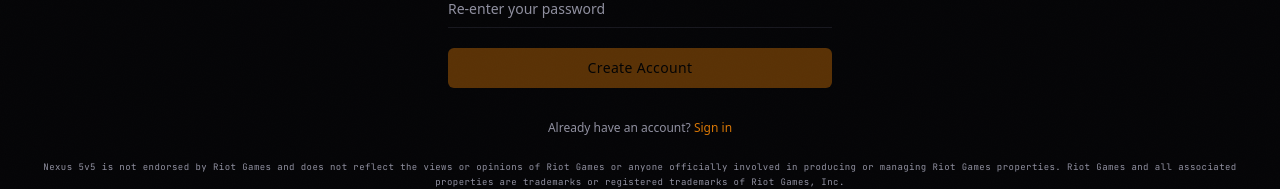
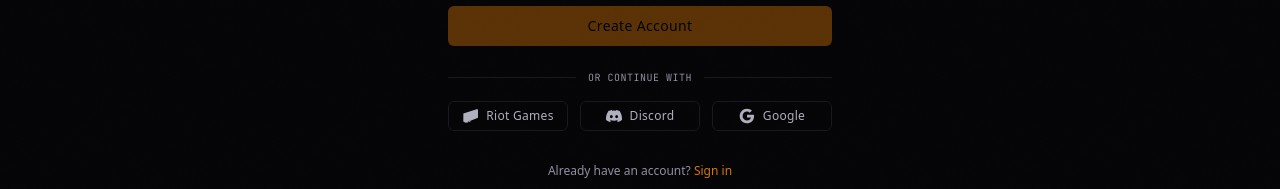
Before and after one commit to RohanM023/Nexus5v5, a Next.js app in the folder frontend/: page /register in a window 1280 px wide. Shown: the part 510-699 px from the top of the page. Built offline with nearby package versions, Linux system fonts and the light colour scheme; no server answers.

Commit message:
feat(ui): add OAuth buttons and Connected Platforms section
Add placeholder OAuth sign-in buttons (Riot Games, Discord, Google) to
login and register pages, and a Connected Platforms card to settings
showing LoL status from linked accounts plus Discord/Twitch placeholders.

```diff
--- a/frontend/src/app/(auth)/login/page.tsx
+++ b/frontend/src/app/(auth)/login/page.tsx
@@ -6,6 +6,7 @@ import Link from "next/link";
 import { useAuth } from "@/lib/hooks/use-auth";
 import { Button } from "@/components/ui/button";
 import { Input } from "@/components/ui/input";
+import { OAuthButtons } from "@/components/auth/oauth-buttons";
 
 export default function LoginPage() {
   const router = useRouter();
@@ -64,6 +65,8 @@ export default function LoginPage() {
         </Button>
       </form>
 
+      <OAuthButtons />
+
       <p className="mt-8 text-center text-xs text-[var(--color-text-muted)]">
         No account?{" "}
         <Link
--- a/frontend/src/app/(auth)/register/page.tsx
+++ b/frontend/src/app/(auth)/register/page.tsx
@@ -6,6 +6,7 @@ import Link from "next/link";
 import { useAuth } from "@/lib/hooks/use-auth";
 import { Button } from "@/components/ui/button";
 import { Input } from "@/components/ui/input";
+import { OAuthButtons } from "@/components/auth/oauth-buttons";
 import { cn } from "@/lib/utils";
 
 function getPasswordStrength(password: string): {
@@ -140,6 +141,8 @@ export default function RegisterPage() {
         </Button>
       </form>
 
+      <OAuthButtons />
+
       <p className="mt-8 text-center text-xs text-[var(--color-text-muted)]">
         Already have an account?{" "}
         <Link
--- a/frontend/src/app/(dashboard)/settings/page.tsx
+++ b/frontend/src/app/(dashboard)/settings/page.tsx
@@ -4,6 +4,7 @@ import { useState } from "react";
 import { useAuth } from "@/lib/hooks/use-auth";
 import { useProfile } from "@/lib/hooks/use-profile";
 import { AccountCard } from "@/components/profile/account-card";
+import { PlatformConnectionCard } from "@/components/profile/platform-connection-card";
 import { Card, CardContent, CardHeader, CardTitle } from "@/components/ui/card";
 import { Button } from "@/components/ui/button";
 import { Input } from "@/components/ui/input";
@@ -107,6 +108,50 @@ export default function SettingsPage() {
 
       <Card>
         <CardHeader>
+          <CardTitle>Connected Platforms</CardTitle>
+        </CardHeader>
+        <CardContent className="space-y-2">
+          <PlatformConnectionCard
+            name="League of Legends"
+            icon={
+              <svg viewBox="0 0 24 24" className="h-4 w-4" fill="currentColor">
+                <path d="M12.534 21.77l-1.09-2.81 10.52-3.86V4.22l-19.93 6.2v8.85l5.63 3.17 2.7-3.39-3.94-2.18v-3.07l2.97-1.07v3.6l3.12 1.7Zm9.43-19.77L2.036 8.26l-.07 12.15 3.24 1.83L24 14.67l-.036-12.67Z" />
+              </svg>
+            }
+            connected={(profile?.accounts?.length ?? 0) > 0}
+            connectedLabel={
+              profile?.accounts?.find((a) => a.is_primary)
+                ? `${profile.accounts.find((a) => a.is_primary)!.game_name}#${profile.accounts.find((a) => a.is_primary)!.tag_line}`
+                : profile?.accounts?.[0]
+                  ? `${profile.accounts[0].game_name}#${profile.accounts[0].tag_line}`
+                  : undefined
+            }
+          />
+          <PlatformConnectionCard
+            name="Discord"
+            icon={
+              <svg viewBox="0 0 24 24" className="h-4 w-4" fill="currentColor">
+                <path d="M20.317 4.37a19.791 19.791 0 0 0-4.885-1.515.074.074 0 0 0-.079.037c-.21.375-.444.864-.608 1.25a18.27 18.27 0 0 0-5.487 0 12.64 12.64 0 0 0-.617-1.25.077.077 0 0 0-.079-.037A19.736 19.736 0 0 0 3.677 4.37a.07.07 0 0 0-.032.027C.533 9.046-.32 13.58.099 18.057a.082.082 0 0 0 .031.057 19.9 19.9 0 0 0 5.993 3.03.078.078 0 0 0 .084-.028 14.09 14.09 0 0 0 1.226-1.994.076.076 0 0 0-.041-.106 13.107 13.107 0 0 1-1.872-.892.077.077 0 0 1-.008-.128 10.2 10.2 0 0 0 .372-.292.074.074 0 0 1 .077-.01c3.928 1.793 8.18 1.793 12.062 0a.074.074 0 0 1 .078.01c.12.098.246.198.373.292a.077.077 0 0 1-.006.127 12.299 12.299 0 0 1-1.873.892.077.077 0 0 0-.041.107c.36.698.772 1.362 1.225 1.993a.076.076 0 0 0 .084.028 19.839 19.839 0 0 0 6.002-3.03.077.077 0 0 0 .032-.054c.5-5.177-.838-9.674-3.549-13.66a.061.061 0 0 0-.031-.03zM8.02 15.33c-1.183 0-2.157-1.085-2.157-2.419 0-1.333.956-2.419 2.157-2.419 1.21 0 2.176 1.095 2.157 2.42 0 1.333-.956 2.418-2.157 2.418zm7.975 0c-1.183 0-2.157-1.085-2.157-2.419 0-1.333.955-2.419 2.157-2.419 1.21 0 2.176 1.095 2.157 2.42 0 1.333-.946 2.418-2.157 2.418z" />
+              </svg>
+            }
+            connected={false}
+            onConnect={() => alert("Discord integration coming soon.")}
+          />
+          <PlatformConnectionCard
+            name="Twitch"
+            icon={
+              <svg viewBox="0 0 24 24" className="h-4 w-4" fill="currentColor">
+                <path d="M11.571 4.714h1.715v5.143H11.57zm4.715 0H18v5.143h-1.714zM6 0 1.714 4.286v15.428h5.143V24l4.286-4.286h3.428L22.286 12V0zm14.571 11.143-3.428 3.428h-3.429l-3 3v-3H6.857V1.714h13.714Z" />
+              </svg>
+            }
+            connected={false}
+            onConnect={() => alert("Twitch integration coming soon.")}
+          />
+        </CardContent>
+      </Card>
+
+      <Card>
+        <CardHeader>
           <CardTitle>Link Riot Account</CardTitle>
         </CardHeader>
         <CardContent>
--- /dev/null
+++ b/frontend/src/components/auth/oauth-buttons.tsx
@@ -0,0 +1,67 @@
+"use client";
+
+import { Button } from "@/components/ui/button";
+
+const PROVIDERS = [
+  {
+    name: "Riot Games",
+    icon: (
+      <svg viewBox="0 0 24 24" className="h-4 w-4" fill="currentColor">
+        <path d="M12.534 21.77l-1.09-2.81 10.52-3.86V4.22l-19.93 6.2v8.85l5.63 3.17 2.7-3.39-3.94-2.18v-3.07l2.97-1.07v3.6l3.12 1.7Zm9.43-19.77L2.036 8.26l-.07 12.15 3.24 1.83L24 14.67l-.036-12.67Z" />
+      </svg>
+    ),
+  },
+  {
+    name: "Discord",
+    icon: (
+      <svg viewBox="0 0 24 24" className="h-4 w-4" fill="currentColor">
+        <path d="M20.317 4.37a19.791 19.791 0 0 0-4.885-1.515.074.074 0 0 0-.079.037c-.21.375-.444.864-.608 1.25a18.27 18.27 0 0 0-5.487 0 12.64 12.64 0 0 0-.617-1.25.077.077 0 0 0-.079-.037A19.736 19.736 0 0 0 3.677 4.37a.07.07 0 0 0-.032.027C.533 9.046-.32 13.58.099 18.057a.082.082 0 0 0 .031.057 19.9 19.9 0 0 0 5.993 3.03.078.078 0 0 0 .084-.028 14.09 14.09 0 0 0 1.226-1.994.076.076 0 0 0-.041-.106 13.107 13.107 0 0 1-1.872-.892.077.077 0 0 1-.008-.128 10.2 10.2 0 0 0 .372-.292.074.074 0 0 1 .077-.01c3.928 1.793 8.18 1.793 12.062 0a.074.074 0 0 1 .078.01c.12.098.246.198.373.292a.077.077 0 0 1-.006.127 12.299 12.299 0 0 1-1.873.892.077.077 0 0 0-.041.107c.36.698.772 1.362 1.225 1.993a.076.076 0 0 0 .084.028 19.839 19.839 0 0 0 6.002-3.03.077.077 0 0 0 .032-.054c.5-5.177-.838-9.674-3.549-13.66a.061.061 0 0 0-.031-.03zM8.02 15.33c-1.183 0-2.157-1.085-2.157-2.419 0-1.333.956-2.419 2.157-2.419 1.21 0 2.176 1.095 2.157 2.42 0 1.333-.956 2.418-2.157 2.418zm7.975 0c-1.183 0-2.157-1.085-2.157-2.419 0-1.333.955-2.419 2.157-2.419 1.21 0 2.176 1.095 2.157 2.42 0 1.333-.946 2.418-2.157 2.418z" />
+      </svg>
+    ),
+  },
+  {
+    name: "Google",
+    icon: (
+      <svg viewBox="0 0 24 24" className="h-4 w-4" fill="currentColor">
+        <path d="M22.56 12.25c0-.78-.07-1.53-.2-2.25H12v4.26h5.92a5.06 5.06 0 0 1-2.2 3.32v2.77h3.57c2.08-1.92 3.28-4.74 3.28-8.1z" />
+        <path d="M12 23c2.97 0 5.46-.98 7.28-2.66l-3.57-2.77c-.98.66-2.23 1.06-3.71 1.06-2.86 0-5.29-1.93-6.16-4.53H2.18v2.84C3.99 20.53 7.7 23 12 23z" />
+        <path d="M5.84 14.09c-.22-.66-.35-1.36-.35-2.09s.13-1.43.35-2.09V7.07H2.18C1.43 8.55 1 10.22 1 12s.43 3.45 1.18 4.93l2.85-2.22.81-.62z" />
+        <path d="M12 5.38c1.62 0 3.06.56 4.21 1.64l3.15-3.15C17.45 2.09 14.97 1 12 1 7.7 1 3.99 3.47 2.18 7.07l3.66 2.84c.87-2.6 3.3-4.53 6.16-4.53z" />
+      </svg>
+    ),
+  },
+] as const;
+
+export function OAuthButtons() {
+  const handleClick = (provider: string) => {
+    alert(`${provider} sign-in coming soon.`);
+  };
+
+  return (
+    <div className="mt-6">
+      <div className="flex items-center gap-3">
+        <div className="h-px flex-1 bg-[var(--color-border)]" />
+        <span className="font-mono text-[10px] tracking-wider uppercase text-[var(--color-text-muted)]">
+          or continue with
+        </span>
+        <div className="h-px flex-1 bg-[var(--color-border)]" />
+      </div>
+
+      <div className="mt-4 flex gap-3">
+        {PROVIDERS.map((provider) => (
+          <Button
+            key={provider.name}
+            type="button"
+            variant="outline"
+            size="sm"
+            className="flex-1 gap-2"
+            onClick={() => handleClick(provider.name)}
+          >
+            {provider.icon}
+            {provider.name}
+          </Button>
+        ))}
+      </div>
+    </div>
+  );
+}
--- /dev/null
+++ b/frontend/src/components/profile/platform-connection-card.tsx
@@ -0,0 +1,58 @@
+"use client";
+
+import { Button } from "@/components/ui/button";
+
+interface PlatformConnectionCardProps {
+  name: string;
+  icon: React.ReactNode;
+  connected: boolean;
+  connectedLabel?: string;
+  onConnect?: () => void;
+  onDisconnect?: () => void;
+}
+
+export function PlatformConnectionCard({
+  name,
+  icon,
+  connected,
+  connectedLabel,
+  onConnect,
+  onDisconnect,
+}: PlatformConnectionCardProps) {
+  return (
+    <div className="flex items-center justify-between rounded-sm p-4 transition-colors bg-[var(--color-surface-hover)]/30">
+      <div className="flex items-center gap-3">
+        <div className="flex h-9 w-9 items-center justify-center rounded-sm bg-[var(--color-surface-hover)] text-[var(--color-text-secondary)]">
+          {icon}
+        </div>
+        <div>
+          <span className="text-sm font-medium text-white">{name}</span>
+          {connected && connectedLabel && (
+            <p className="mt-0.5 font-mono text-[9px] text-[var(--color-text-muted)]">
+              {connectedLabel}
+            </p>
+          )}
+        </div>
+      </div>
+
+      <div className="flex items-center gap-2">
+        {connected ? (
+          <>
+            <span className="font-mono text-[7px] tracking-[0.2em] uppercase text-emerald-500">
+              Connected
+            </span>
+            {onDisconnect && (
+              <Button variant="ghost" size="sm" onClick={onDisconnect}>
+                Disconnect
+              </Button>
+            )}
+          </>
+        ) : (
+          <Button variant="outline" size="sm" onClick={onConnect}>
+            Connect
+          </Button>
+        )}
+      </div>
+    </div>
+  );
+}
```
